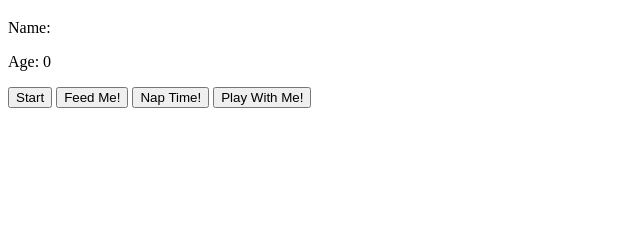
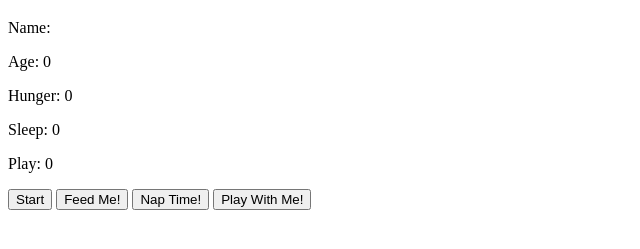
Before and after one commit to stephanyburden/Steph_Project_0-, a plain HTML site: page index.html in a window 1280 px wide. Shown: the part 61-310 px from the top of the page, without its empty margins (0-640 px from the left). Drawn offline with Linux system fonts and the light colour scheme.

Commit message:
Added more pseudocode to the startHungerTimer function and add to status bar in HTML

```diff
--- a/index.html
+++ b/index.html
@@ -11,10 +11,13 @@
 <body>
     <h1>Tamagotchi Project 0</h1>
 
+    <div><p id="pet-name">Name: </p></div>
+
     <div>
-        <p id="pet-name">Name: </p>
         <p>Age: 0</p>
-
+        <p>Hunger: 0</p>
+        <p>Sleep: 0</p>
+        <p>Play: 0</p>
     </div>
 
 
--- a/js/app.js
+++ b/js/app.js
@@ -16,7 +16,6 @@ function startGame() {
 } //COMPLETE
 
 function hideStartBtn(){
-    console.log("start button should disappear")
     // grab the start button. already done on line one
     // access the style with .style
     // using .display set disply to none
@@ -27,5 +26,8 @@ function hideStartBtn(){
 
 function startHungerTimer(){
     console.log("feed me bitch!")
-    //implement thingy that teach was talking bout
+    // Grab feed me button
+    // assign an even listner to it so it can be clicked
+    //implement timer thingy that teach was talking bout
+    // And increase hunger count on page
 } //INCOMPLETE
```
